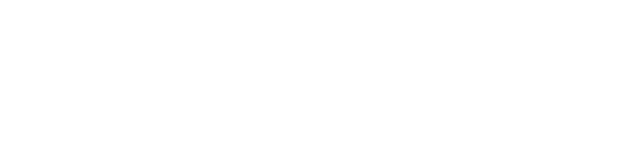
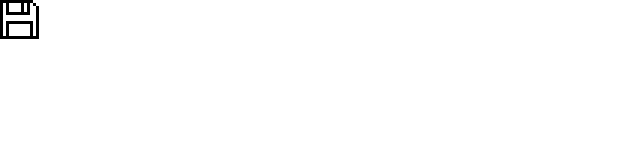
Before and after one commit to Shakhov-Aleksandr/zakrivayuschiy-teg-f, a plain HTML site: page index.html in a window 1280 px wide. Shown: the whole page, without its empty margins (0-640 px from the left). Drawn offline with Linux system fonts and the light colour scheme.

Commit message:
set floppy-symbol

```diff
--- a/index.html
+++ b/index.html
@@ -12,7 +12,13 @@
   </head>
   <body class="page">
     <header class="header"></header>
-    <main></main>
+    <main>
+      <svg xmlns="http://www.w3.org/2000/svg">
+
+        <use href="./svg/icons.svg#floppy"></use>
+
+      </svg>
+    </main>
     <script src="./scripts/like.js"></script>
   </body>
 </html>
```
Also changed, not shown: svg/floppy.svg (added), svg/icons.svg (added).
